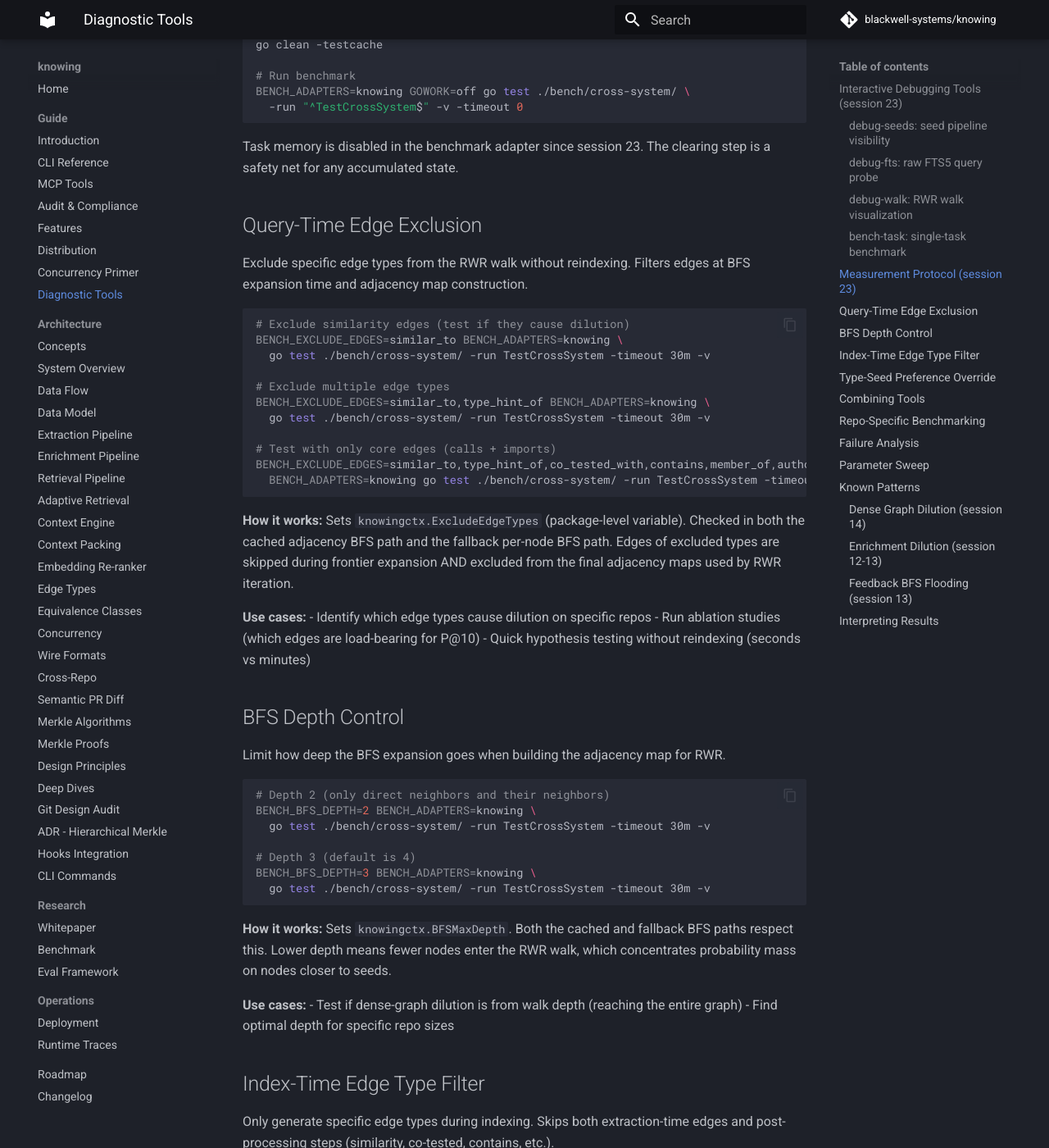
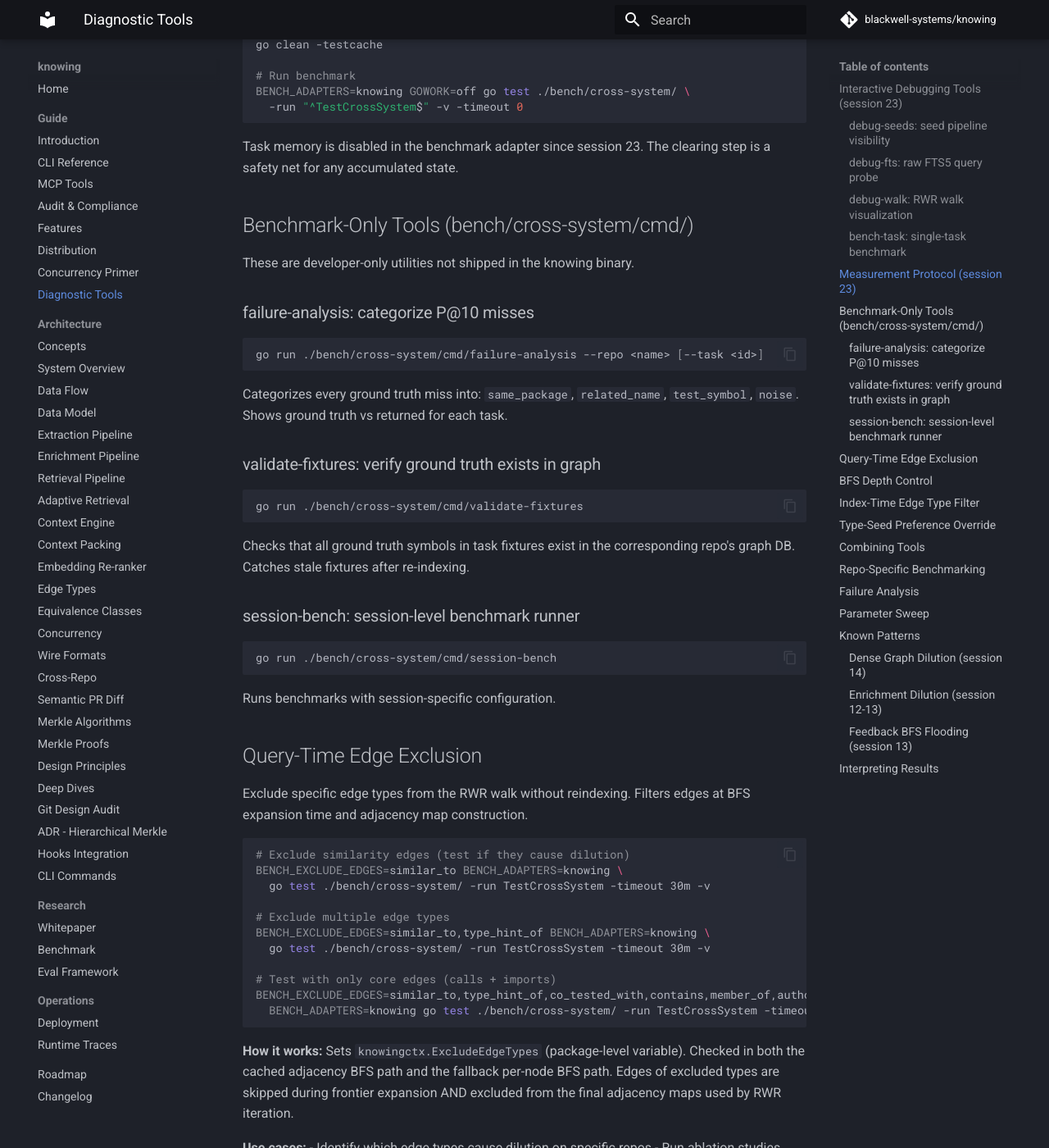
Before and after one commit to blackwell-systems/knowing, an MkDocs documentation site: the page built from docs/guide/diagnostic-tools.md, in a window 1280 px wide and 1400 px high, scrolled down 1992 px. Shown: the whole window at 82% size. Built offline with MkDocs 1.6.1 and Material for MkDocs 9.7.7, drawn with Linux system fonts in a browser that asks for light colours; comment, search, counter and statistics services are not loaded.

Commit message:
docs: add bench-only tools section to diagnostic-tools.md (failure-analysis, validate-fixtures)

````diff
--- a/docs/guide/diagnostic-tools.md
+++ b/docs/guide/diagnostic-tools.md
@@ -102,6 +102,36 @@ BENCH_ADAPTERS=knowing GOWORK=off go test ./bench/cross-system/ \
 
 Task memory is disabled in the benchmark adapter since session 23.
 The clearing step is a safety net for any accumulated state.
+
+## Benchmark-Only Tools (bench/cross-system/cmd/)
+
+These are developer-only utilities not shipped in the knowing binary.
+
+### failure-analysis: categorize P@10 misses
+
+```bash
+go run ./bench/cross-system/cmd/failure-analysis --repo <name> [--task <id>]
+```
+
+Categorizes every ground truth miss into: `same_package`, `related_name`,
+`test_symbol`, `noise`. Shows ground truth vs returned for each task.
+
+### validate-fixtures: verify ground truth exists in graph
+
+```bash
+go run ./bench/cross-system/cmd/validate-fixtures
+```
+
+Checks that all ground truth symbols in task fixtures exist in the
+corresponding repo's graph DB. Catches stale fixtures after re-indexing.
+
+### session-bench: session-level benchmark runner
+
+```bash
+go run ./bench/cross-system/cmd/session-bench
+```
+
+Runs benchmarks with session-specific configuration.
 
 ## Query-Time Edge Exclusion
 
````
